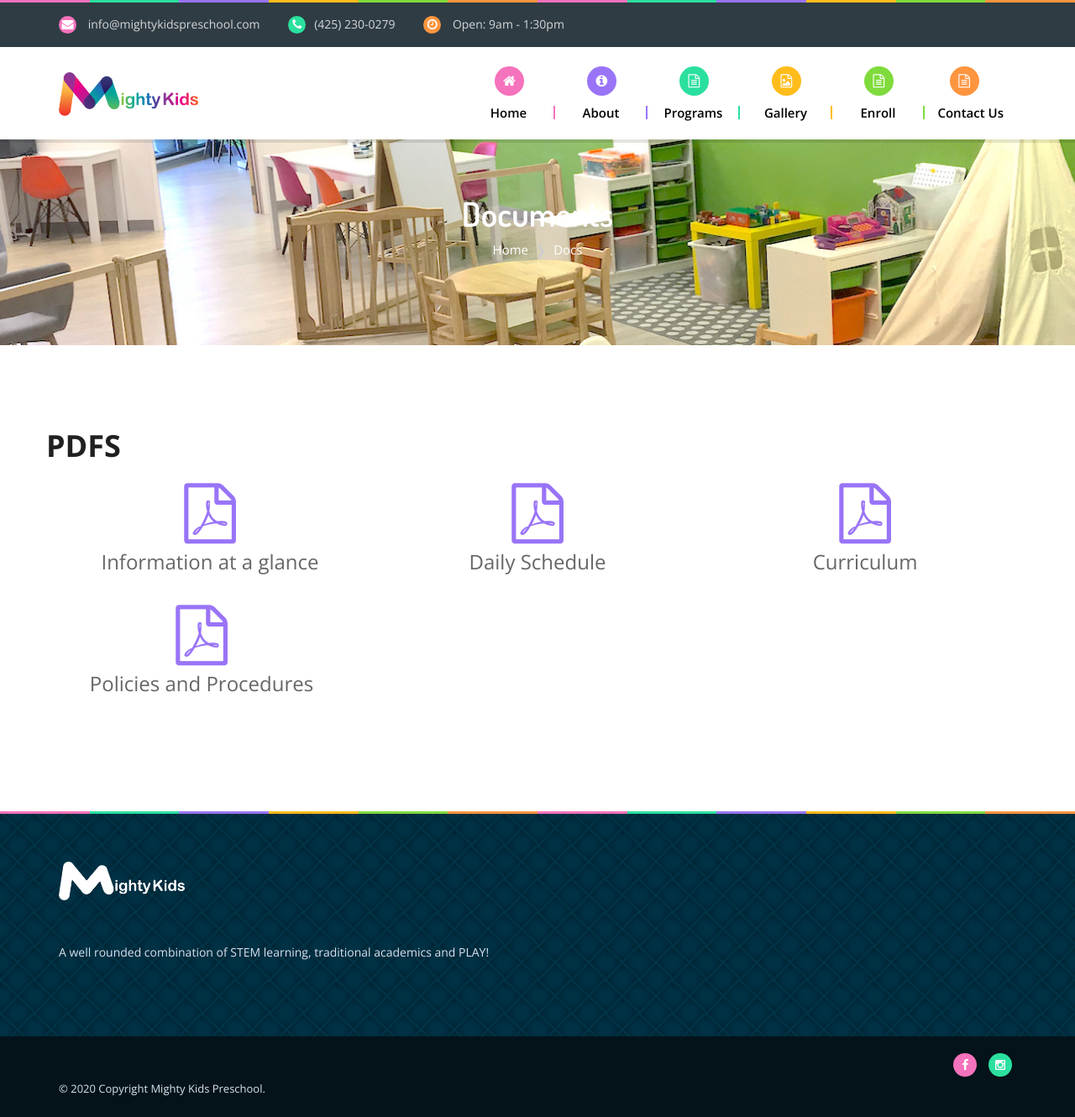
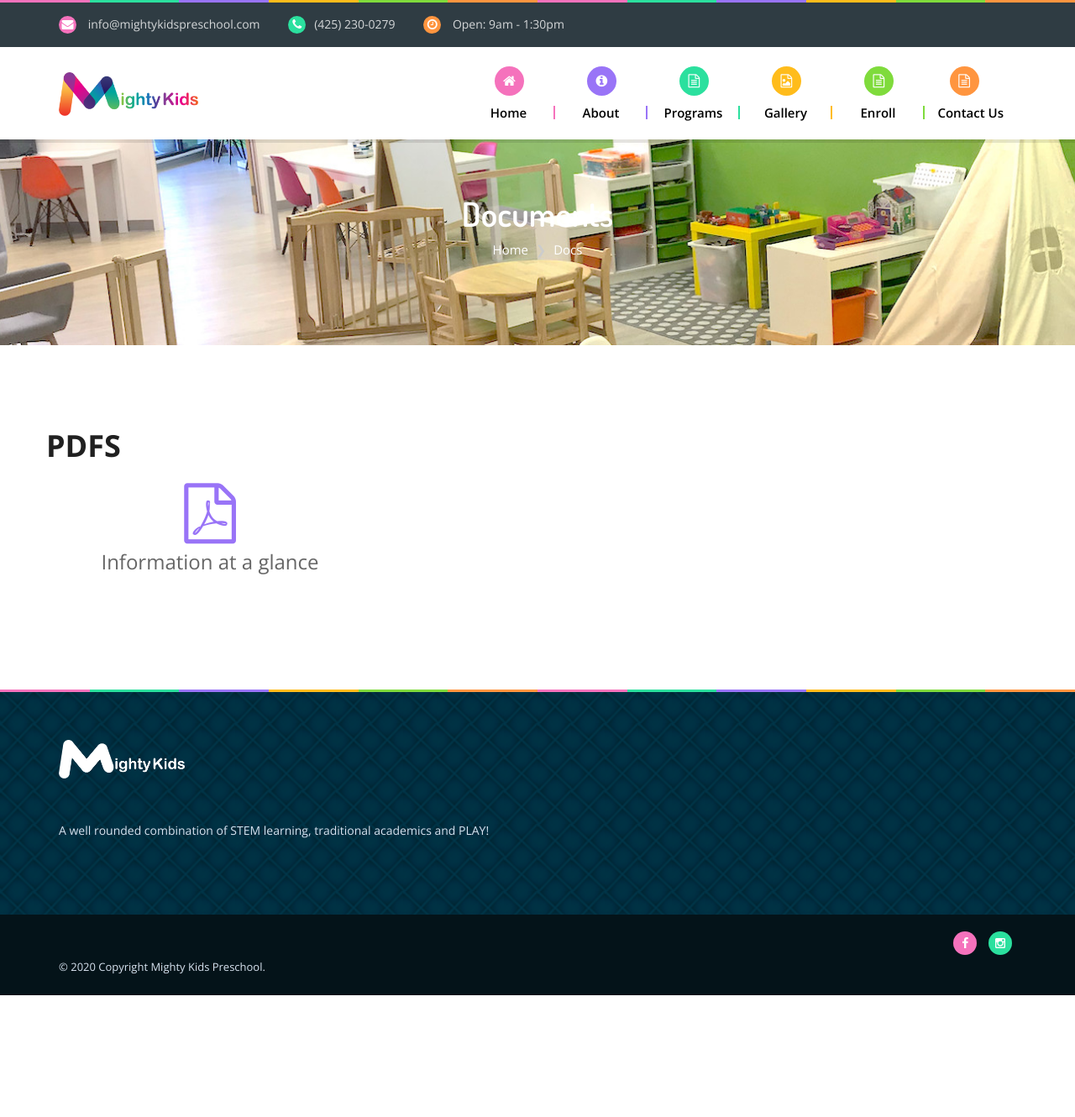
Before and after one commit to MightyKidsPreschool/website, a Jekyll site: the page built from src/docs.md, in a window 1280 px wide. Shown: the whole page at 84% size. Built offline with Jekyll 4.4.1, drawn with Linux system fonts in a browser that asks for light colours; nearby versions of some CDN libraries; library files that are not in the unit come from our copies; after the commit the page ends 1185 px from its top, so only the background shows below that.

Commit message:
Update page.html

```diff
--- a/src/_layouts/page.html
+++ b/src/_layouts/page.html
@@ -24,27 +24,12 @@ layout: default
                 <div class="row" style="padding-bottom: 15px"><h1>PDFs</h1></div>
               <div class="row">
                  <div class="text-center col-sm-4 col-xs-12" style="padding-bottom: 32px">
-                 <a href="https://mightykidspreschool.com/assets/docs/2019-2020_MKinformation_updated.pdf">
+                 <a href="https://mightykidspreschool.com/assets/docs/policies_updated_1_20_2020.pdf">
                  <span style="font-size: 72px"><i class="fa fa-file-pdf-o"></i></span>
                      <p style="padding-top: 10px; font-size: 24px">Information at a glance</p></a>
                  </div>
-                 <div class="text-center col-sm-4 col-xs-12" style="padding-bottom: 32px">
-                 <a href="https://mightykidspreschool.com/assets/docs/MK_Daily_Schedule.pdf">
-                 <span style="font-size: 72px"><i class="fa fa-file-pdf-o"></i></span>
-                 <p style="padding-top: 10px; font-size: 24px">Daily Schedule</p></a>
-                 </div>
-                 <div class="text-center col-sm-4 col-xs-12" style="padding-bottom: 32px">
-                 <a href="https://mightykidspreschool.com/assets/docs/mkcurriculum.pdf">
-                    <span style="font-size: 72px"><i class="fa fa-file-pdf-o"></i></span>
-                     <p style="padding-top: 10px; font-size: 24px">Curriculum</p></a>
-		 </div>
-		 <div class="row">
-                 <div class="text-center col-sm-4 col-xs-12" style="padding-bottom: 32px">
-                 <a href="https://mightykidspreschool.com/assets/docs/Policies_and_Procedures_MK _updated_5:29:19.pdf">
-                 <span style="font-size: 72px"><i class="fa fa-file-pdf-o"></i></span>
-                     <p style="padding-top: 10px; font-size: 24px">Policies and Procedures</p></a>
-                 </div>
-                 </div>
+
+
 
               </div>
             </div>
```
